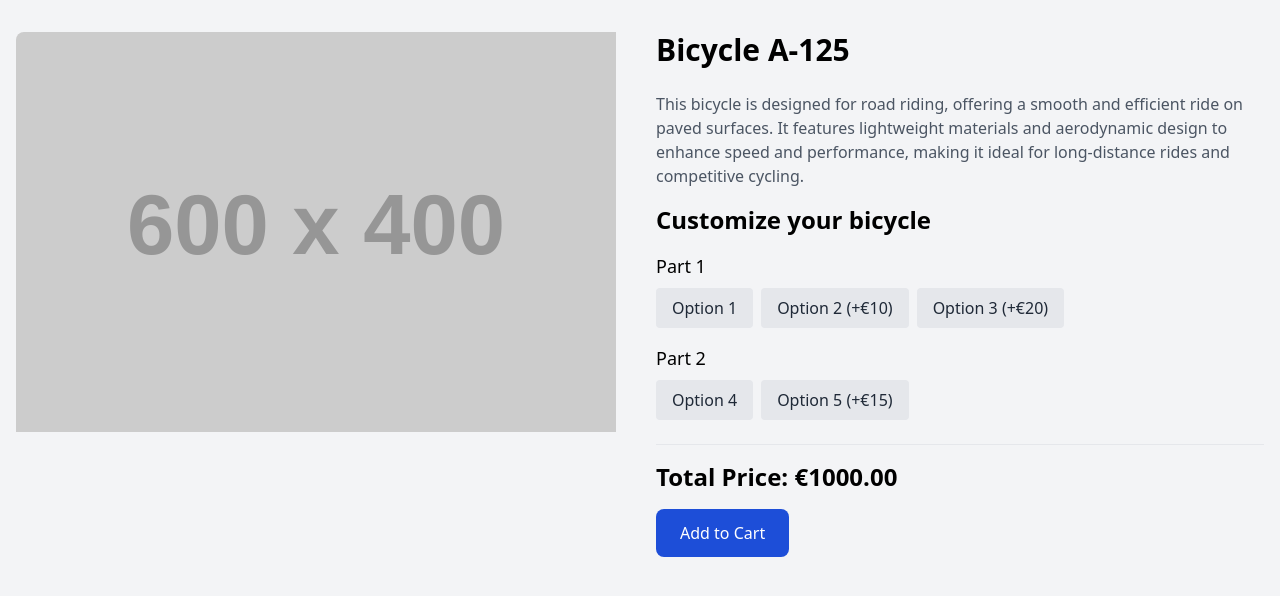
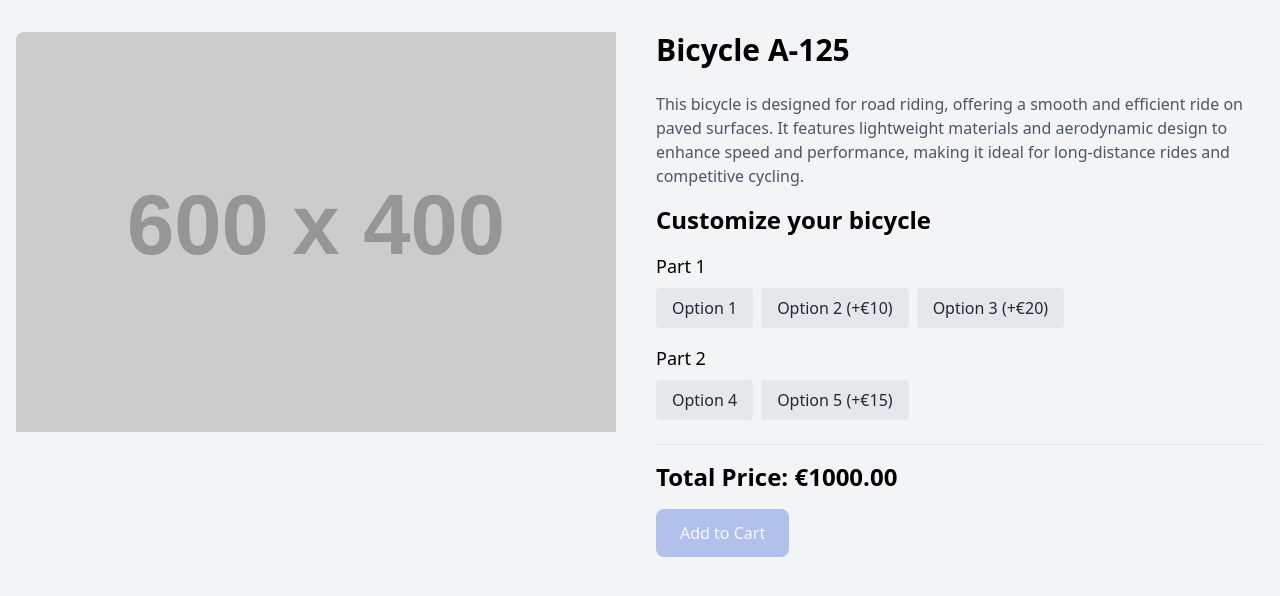
Before and after one commit to lele589/sports-shop, a React (Vite) app: page / in a window 1280 px wide. Shown: the top 596 px of the page. Built offline with nearby package versions, Linux system fonts and the light colour scheme.

Commit message:
feat: disable submit when all options are not selected

```diff
--- a/src/ui/components/PriceSummary.tsx
+++ /dev/null
@@ -1,14 +0,0 @@
-interface PriceSummaryProps {
-  price: number;
-}
-
-const PriceSummary: React.FC<PriceSummaryProps> = ({ price }) => (
-  <div className="border-t pt-4">
-    <p className="text-2xl font-bold">Total Price: €{price.toFixed(2)}</p>
-    <button className="mt-4 bg-blue-700 text-white px-6 py-3 rounded-lg hover:bg-blue-800 transition-colors">
-      Add to Cart
-    </button>
-  </div>
-);
-
-export default PriceSummary;
--- a/src/ui/components/ProductDetail.tsx
+++ b/src/ui/components/ProductDetail.tsx
@@ -1,7 +1,7 @@
 import { useState } from 'react';
 import { Product } from '../../domain/entities/Product';
 import PartCustomizer from './PartCustomizer';
-import PriceSummary from './PriceSummary';
+import ProductSummary from './ProductSummary';
 import ProductImage from './ProductImage';
 import ProductInfo from './ProductInfo';
 import { useCases } from '../../application/useCases/useCasesContainer';
@@ -42,7 +42,7 @@ const exampleProduct: Product = {
     },
     {
       optionId: '5',
-      disallowedOptionIds: ['2', '3'],
+      disallowedOptionIds: ['2'],
     },
   ],
 };
@@ -66,6 +66,8 @@ const ProductDetail: React.FC = () => {
     }
   };
 
+  const areAllOptionsSelected = Object.keys(selectedOptions).length >= exampleProduct.parts.length;
+
   return (
     <div className="container mx-auto px-4 py-8">
       <div className="grid grid-cols-1 md:grid-cols-2 gap-8">
@@ -87,7 +89,10 @@ const ProductDetail: React.FC = () => {
               />
             ))}
           </div>
-          <PriceSummary price={totalPrice || exampleProduct.basePrice} />
+          <ProductSummary
+            price={totalPrice || exampleProduct.basePrice}
+            isAvailableToBuy={areAllOptionsSelected}
+          />
         </div>
       </div>
     </div>
--- /dev/null
+++ b/src/ui/components/ProductSummary.tsx
@@ -0,0 +1,27 @@
+interface ProductSummaryProps {
+  price: number;
+  isAvailableToBuy: boolean;
+}
+
+const ProductSummary: React.FC<ProductSummaryProps> = ({ price, isAvailableToBuy }) => {
+  const styleDisabledButton = !isAvailableToBuy ? 'opacity-30' : '';
+
+  const handleClick = () => {
+    console.log('Added to cart');
+  };
+
+  return (
+    <div className="border-t pt-4">
+      <p className="text-2xl font-bold ${}">Total Price: €{price.toFixed(2)}</p>
+      <button
+        className={`mt-4 bg-blue-700 text-white px-6 py-3 rounded-lg hover:bg-blue-800 transition-colors ${styleDisabledButton}`}
+        disabled={!isAvailableToBuy}
+        onClick={handleClick}
+      >
+        Add to Cart
+      </button>
+    </div>
+  );
+};
+
+export default ProductSummary;
```
